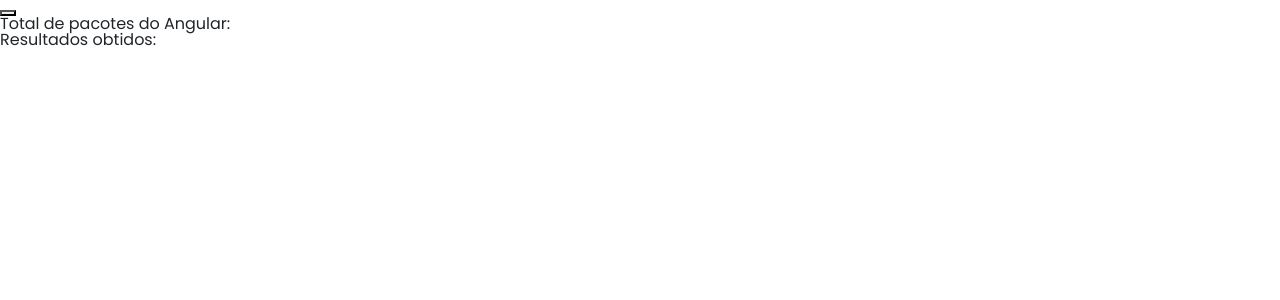
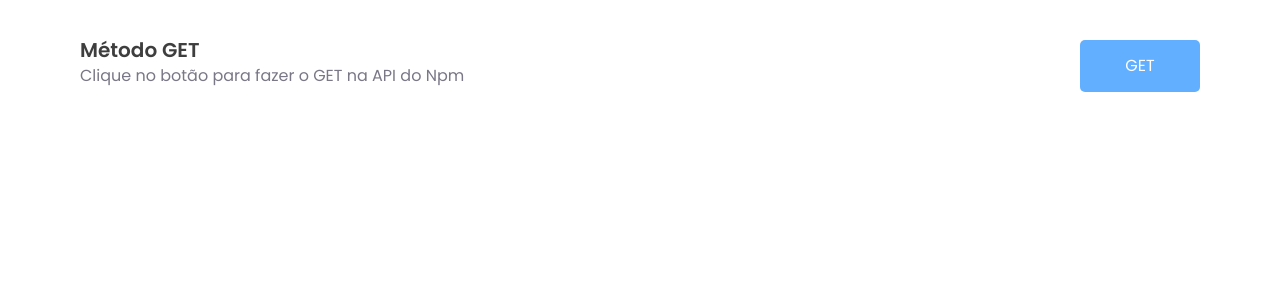
Before and after one commit to lucasfinotirodrigues/apresentacaoAPI, an Angular app in the folder angular-http/: page /list/get in a window 1280 px wide. Shown: the top 300 px of the page. Built offline with nearby package versions, Linux system fonts and the light colour scheme.

Commit message:
style: method GET stylized

```diff
--- a/angular-http/src/app/pages/get/get.component.html
+++ b/angular-http/src/app/pages/get/get.component.html
@@ -1,14 +1,20 @@
-<div>
-  <button (click)="trazer()"></button>
-  <p>Total de pacotes do Angular: {{ totalPacotesAngular }}</p>
-
-  <h3>Resultados obtidos:</h3>
-  <ul>
-    <li *ngFor="let pacote of resultadosMapeados">
-      <strong>Nome:</strong> {{ pacote.name }}<br>
-      <strong>Versão:</strong> {{ pacote.version }}<br>
-      <strong>Scope:</strong>{{pacote.scope}}<br>
-      <strong>Descrição:</strong> {{ pacote.description }}
-    </li>
-  </ul>
+<div class="content-home">
+  <div class="d-flex flex-wrap justify-content-between gap-3 mb-4">
+    <div class="d-flex flex-column gap-2">
+      <h2 class="titulo">Método GET</h2>
+      <h3 class="subtitulo">Clique no botão para fazer o GET na API do Npm</h3>
+    </div>
+    <button
+      class="get d-flex align-items-center justify-content-center mb-5 gap-4"
+      (click)="trazer()"
+      >GET</button>
+  </div>
+  <div class="d-flex flex-wrap justify-content-between gap-3">
+    <div class="card" *ngFor="let pacote of resultadosMapeados">
+      <p>{{pacote.scope | uppercase}}</p>
+      <p>{{ pacote.name }}</p>
+      <p>{{ pacote.version }}</p>
+      <p>{{ pacote.description }}</p>
+    </div>
+  </div>
 </div>
--- a/angular-http/src/app/pages/get/get.component.scss
+++ b/angular-http/src/app/pages/get/get.component.scss
@@ -0,0 +1,52 @@
+.content-home {
+  padding: 40px 80px;
+}
+
+.get {
+  border: none;
+  background-color: #61AFFE;
+  color: var(--color-white);
+  border-radius: 5px;
+  height: 52px;
+  width: 120px;
+  padding: 24px;
+
+  &:hover {
+    background-color: #5ca7f1;
+    transition: 0.3s;
+  }
+}
+
+.card {
+  display: flex;
+  flex-direction: column;
+  justify-content: space-between;
+  width: 200px;
+  height: 320px;
+  border-radius: 8px;
+  padding: 16px 16px 20px 16px;
+  background: var(--color-white);
+  box-shadow: 4px 4px 4px 0px rgba(0, 0, 0, 0.20), -2px 0px 4px 0px rgba(0, 0, 0, 0.25);
+
+  p {
+    color: var(--color-dark);
+    font-size: 16px;
+    font-weight: 700;
+    margin-bottom: 12px;
+  }
+
+}
+
+@media screen and (max-width: 768px) {
+  .content-home {
+    padding: 40px;
+  }
+}
+
+
+@media screen and (max-width: 425px) {
+  .card {
+    max-width: 400px;
+    width: 100%;
+  }
+}
--- a/angular-http/src/app/pages/list/list.component.scss
+++ b/angular-http/src/app/pages/list/list.component.scss
@@ -74,7 +74,7 @@ a {
 }
 
 @media screen and (max-width: 728px) {
-  .card {
+  a, .card {
     width: 100%;
     max-width: 700px;
   }
```
